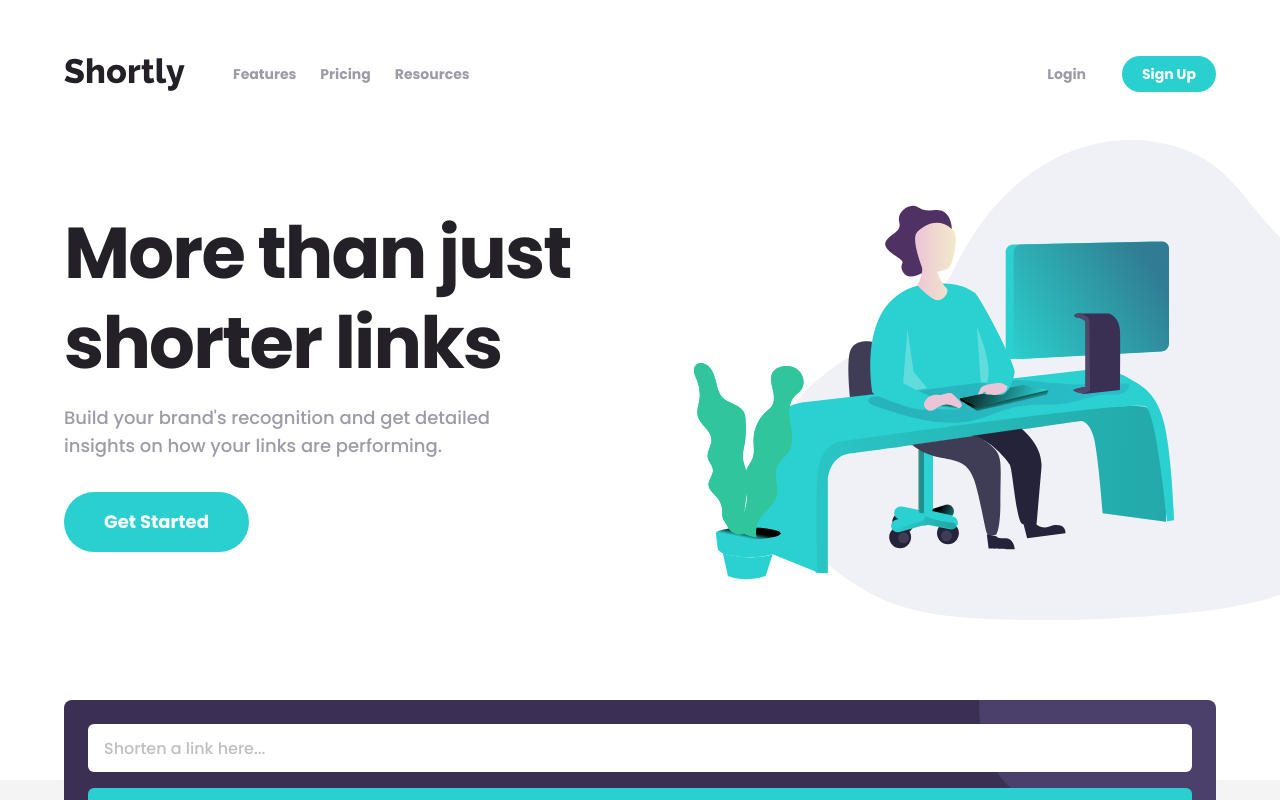
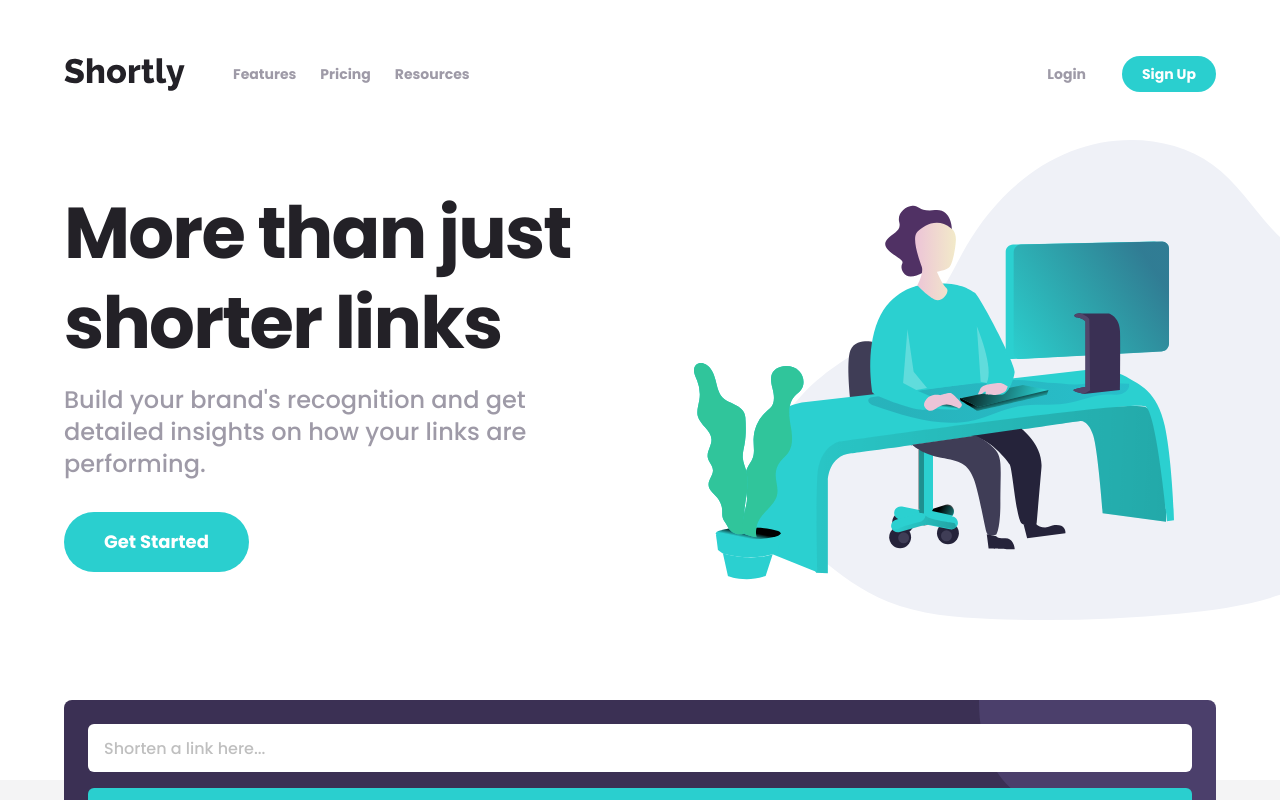
Before and after one commit to danaYatsuta/frontend-mentor-url-shortening-api, a Vue app: page / in a window 1280 px wide. Shown: the top 800 px of the page. Built offline with nearby package versions, Linux system fonts and the light colour scheme.

Commit message:
Increase p text size in hero earlier

```diff
--- a/src/components/TheHero.vue
+++ b/src/components/TheHero.vue
@@ -28,7 +28,7 @@ export default {
           More than just shorter links
         </h1>
 
-        <p class="mt-4 w-5/6 2xl:mt-2 2xl:text-2xl">
+        <p class="mt-4 w-5/6 2xl:mt-2 xl:text-2xl">
           Build your brand's recognition and get detailed insights on how your links are performing.
         </p>
 
```
